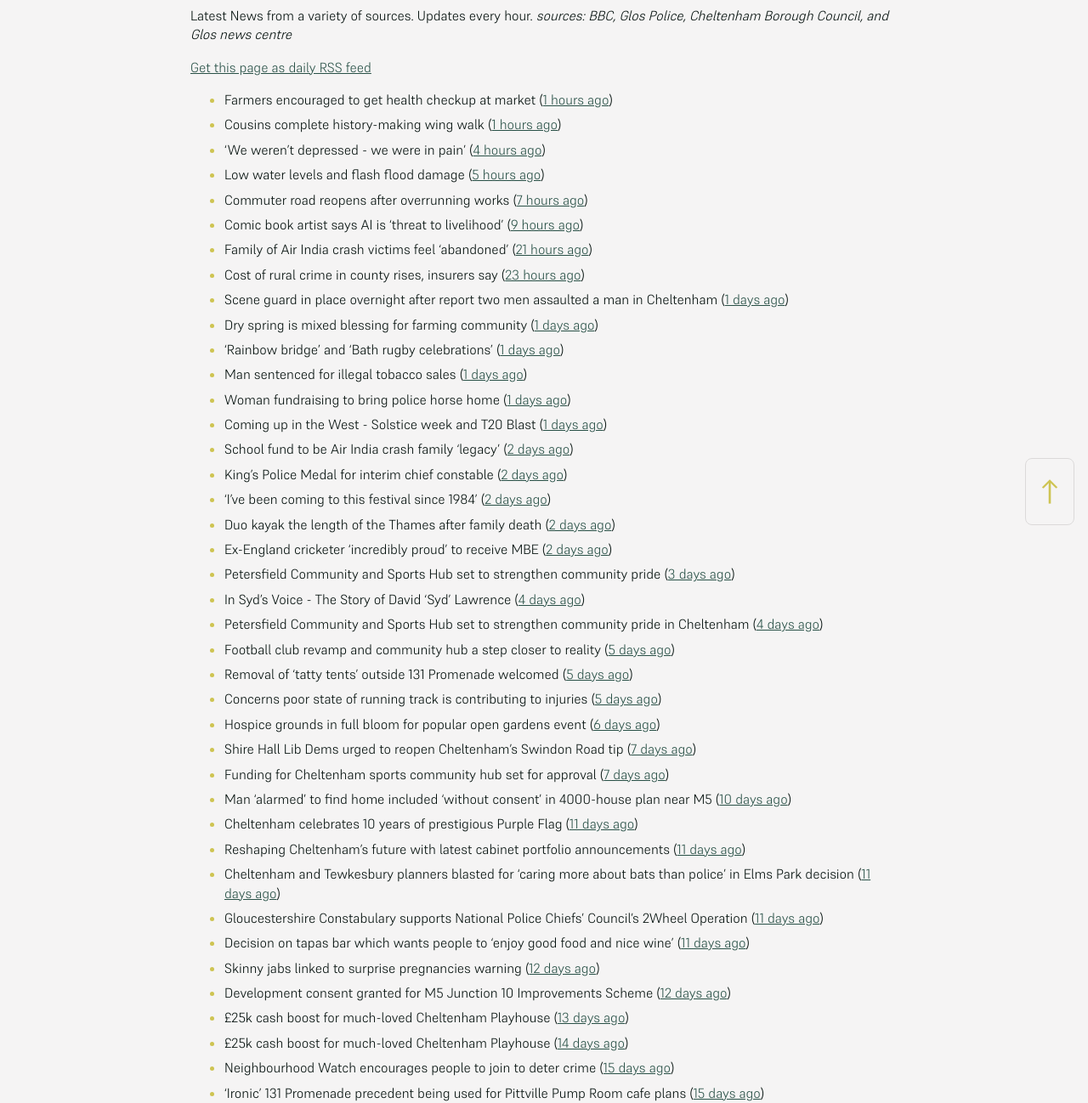
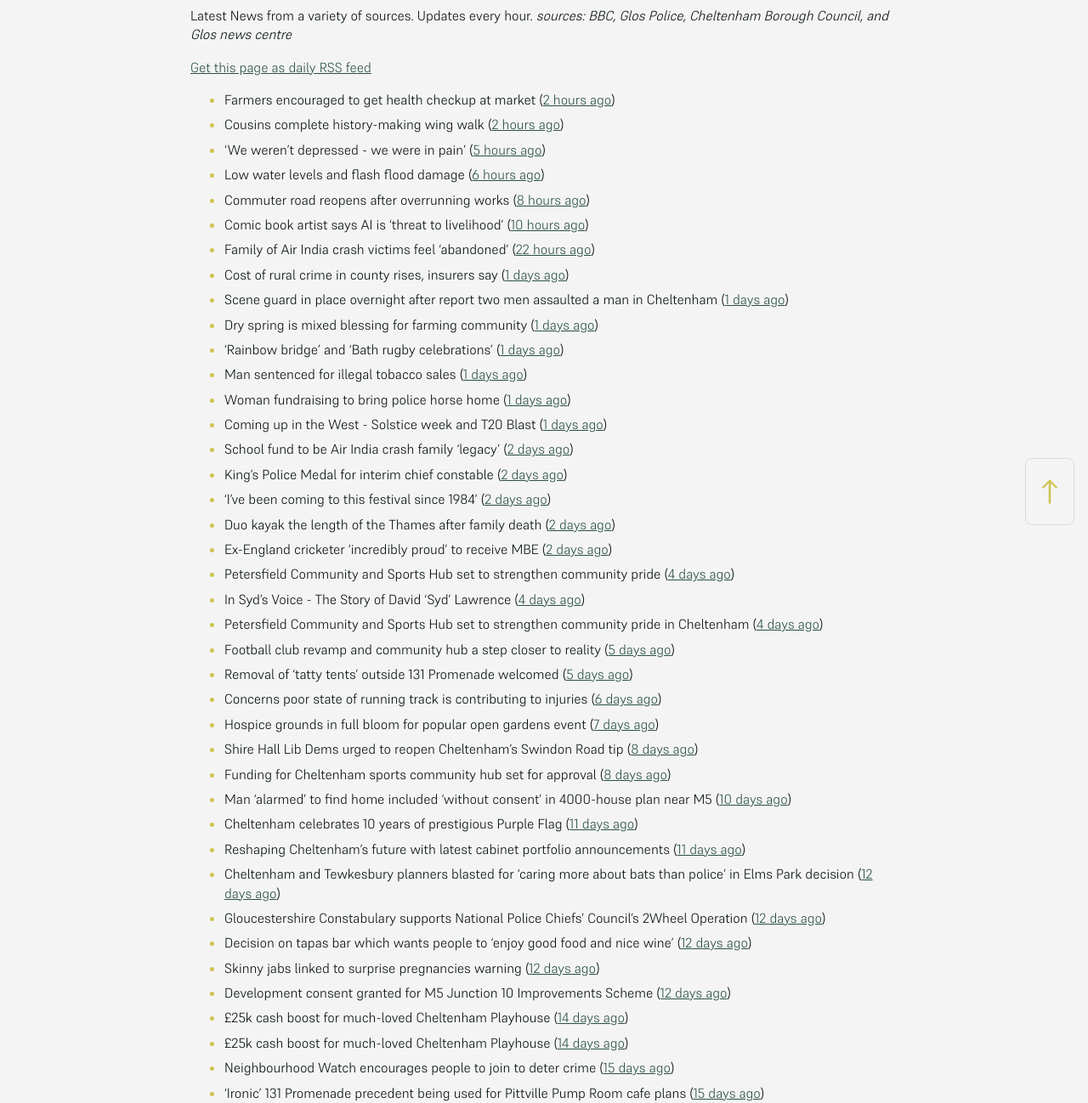
Before and after one commit to mat-0/cheltenham-open-data, a Jekyll site: the page built from _pages/news.md, in a window 1280 px wide. Shown: the part 266-1564 px from the top of the page at 85% size. Built offline with Jekyll 4.4.1, drawn with Linux system fonts in a browser that asks for light colours.

Commit message:
Updated 2025-06-17 15:58:19

```diff
--- a/_pages/news.md
+++ b/_pages/news.md
@@ -12,14 +12,14 @@ _sources: BBC, Glos Police, Cheltenham Borough Council, and Glos news centre_
 [Get this page as daily RSS feed](/daily.rss)
 
 <!-- news_marker starts -->
-- Farmers encouraged to get health checkup at market ([1 hours ago](https://www.bbc.com/news/articles/c5yxyye6rglo))
-- Cousins complete history-making wing walk ([1 hours ago](https://www.bbc.com/news/articles/czxw6npq667o))
-- 'We weren't depressed - we were in pain' ([4 hours ago](https://www.bbc.com/news/articles/cvgv27g4wjno))
-- Low water levels and flash flood damage ([5 hours ago](https://www.bbc.com/news/articles/cn5krq5pgldo))
-- Commuter road reopens after overrunning works ([7 hours ago](https://www.bbc.com/news/articles/c78n5zl514lo))
-- Comic book artist says AI is 'threat to livelihood' ([9 hours ago](https://www.bbc.com/news/articles/cjrnr779z2lo))
-- Family of Air India crash victims feel 'abandoned' ([21 hours ago](https://www.bbc.com/news/articles/c5y0lwreg9qo))
-- Cost of rural crime in county rises, insurers say ([23 hours ago](https://www.bbc.com/news/articles/cje7e8lqvj0o))
+- Farmers encouraged to get health checkup at market ([2 hours ago](https://www.bbc.com/news/articles/c5yxyye6rglo))
+- Cousins complete history-making wing walk ([2 hours ago](https://www.bbc.com/news/articles/czxw6npq667o))
+- 'We weren't depressed - we were in pain' ([5 hours ago](https://www.bbc.com/news/articles/cvgv27g4wjno))
+- Low water levels and flash flood damage ([6 hours ago](https://www.bbc.com/news/articles/cn5krq5pgldo))
+- Commuter road reopens after overrunning works ([8 hours ago](https://www.bbc.com/news/articles/c78n5zl514lo))
+- Comic book artist says AI is 'threat to livelihood' ([10 hours ago](https://www.bbc.com/news/articles/cjrnr779z2lo))
+- Family of Air India crash victims feel 'abandoned' ([22 hours ago](https://www.bbc.com/news/articles/c5y0lwreg9qo))
+- Cost of rural crime in county rises, insurers say ([1 days ago](https://www.bbc.com/news/articles/cje7e8lqvj0o))
 - Scene guard in place overnight after report two men assaulted a man in Cheltenham ([1 days ago](https://gloucesternewscentre.co.uk/scene-guard-in-place-overnight-after-report-two-men-assaulted-a-man-in-cheltenham/))
 - Dry spring is mixed blessing for farming community ([1 days ago](https://www.bbc.com/news/articles/c8d1vglgj9zo))
 - 'Rainbow bridge' and 'Bath rugby celebrations' ([1 days ago](https://www.bbc.com/news/articles/cx2e29jqllgo))
@@ -31,24 +31,24 @@ _sources: BBC, Glos Police, Cheltenham Borough Council, and Glos news centre_
 - 'I've been coming to this festival since 1984' ([2 days ago](https://www.bbc.com/news/articles/clyny53kdg4o))
 - Duo kayak the length of the Thames after family death ([2 days ago](https://www.bbc.com/news/articles/c79ep5dqpd3o))
 - Ex-England cricketer 'incredibly proud' to receive MBE ([2 days ago](https://www.bbc.com/news/articles/cql2qnr0kveo))
-- Petersfield Community and Sports Hub set to strengthen community pride ([3 days ago](https://gloucesternewscentre.co.uk/petersfield-community-and-sports-hub-set-to-strengthen-community-pride/))
+- Petersfield Community and Sports Hub set to strengthen community pride ([4 days ago](https://gloucesternewscentre.co.uk/petersfield-community-and-sports-hub-set-to-strengthen-community-pride/))
 - In Syd's Voice - The Story of David 'Syd' Lawrence ([4 days ago](https://www.bbc.co.uk/sounds/play/p0lj4vvq))
 - Petersfield Community and Sports Hub set to strengthen community pride in Cheltenham ([4 days ago](https://www.cheltenham.gov.uk/news/article/3020/petersfield_community_and_sports_hub_set_to_strengthen_community_pride_in_cheltenham))
 - Football club revamp and community hub a step closer to reality ([5 days ago](https://gloucesternewscentre.co.uk/football-club-revamp-and-community-hub-a-step-closer-to-reality/))
 - Removal of ‘tatty tents’ outside 131 Promenade welcomed ([5 days ago](https://gloucesternewscentre.co.uk/removal-of-tatty-tents-outside-131-promenade-welcomed/))
-- Concerns poor state of running track is contributing to injuries ([5 days ago](https://gloucesternewscentre.co.uk/concerns-poor-state-of-running-track-is-contributing-to-injuries/))
-- Hospice grounds in full bloom for popular open gardens event ([6 days ago](https://gloucesternewscentre.co.uk/hospice-grounds-in-full-bloom-for-popular-open-gardens-event/))
-- Shire Hall Lib Dems urged to reopen Cheltenham’s Swindon Road tip ([7 days ago](https://gloucesternewscentre.co.uk/shire-hall-lib-dems-urged-to-reopen-cheltenhams-swindon-road-tip/))
-- Funding for Cheltenham sports community hub set for approval ([7 days ago](https://gloucesternewscentre.co.uk/funding-for-cheltenham-sports-community-hub-set-for-approval/))
+- Concerns poor state of running track is contributing to injuries ([6 days ago](https://gloucesternewscentre.co.uk/concerns-poor-state-of-running-track-is-contributing-to-injuries/))
+- Hospice grounds in full bloom for popular open gardens event ([7 days ago](https://gloucesternewscentre.co.uk/hospice-grounds-in-full-bloom-for-popular-open-gardens-event/))
+- Shire Hall Lib Dems urged to reopen Cheltenham’s Swindon Road tip ([8 days ago](https://gloucesternewscentre.co.uk/shire-hall-lib-dems-urged-to-reopen-cheltenhams-swindon-road-tip/))
+- Funding for Cheltenham sports community hub set for approval ([8 days ago](https://gloucesternewscentre.co.uk/funding-for-cheltenham-sports-community-hub-set-for-approval/))
 - Man ‘alarmed’ to find home included ‘without consent’ in 4000-house plan near M5 ([10 days ago](https://gloucesternewscentre.co.uk/man-alarmed-to-find-home-included-without-consent-in-4000-house-plan-near-m5/))
 - Cheltenham celebrates 10 years of prestigious Purple Flag ([11 days ago](https://www.cheltenham.gov.uk/news/article/3019/cheltenham_celebrates_10_years_of_prestigious_purple_flag))
 - Reshaping Cheltenham’s future with latest cabinet portfolio announcements ([11 days ago](https://www.cheltenham.gov.uk/news/article/3018/reshaping_cheltenhams_future_with_latest_cabinet_portfolio_announcements))
-- Cheltenham and Tewkesbury planners blasted for ‘caring more about bats than police’ in Elms Park decision ([11 days ago](https://gloucesternewscentre.co.uk/cheltenham-and-tewkesbury-planners-blasted-for-caring-more-about-bats-than-police-in-elms-park-decision/))
-- Gloucestershire Constabulary supports National Police Chiefs’ Council’s 2Wheel Operation ([11 days ago](https://gloucesternewscentre.co.uk/gloucestershire-constabulary-supports-national-police-chiefs-councils-2wheel-operation/))
-- Decision on tapas bar which wants people to ‘enjoy good food and nice wine’ ([11 days ago](https://gloucesternewscentre.co.uk/decision-on-tapas-bar-which-wants-people-to-enjoy-good-food-and-nice-wine/))
+- Cheltenham and Tewkesbury planners blasted for ‘caring more about bats than police’ in Elms Park decision ([12 days ago](https://gloucesternewscentre.co.uk/cheltenham-and-tewkesbury-planners-blasted-for-caring-more-about-bats-than-police-in-elms-park-decision/))
+- Gloucestershire Constabulary supports National Police Chiefs’ Council’s 2Wheel Operation ([12 days ago](https://gloucesternewscentre.co.uk/gloucestershire-constabulary-supports-national-police-chiefs-councils-2wheel-operation/))
+- Decision on tapas bar which wants people to ‘enjoy good food and nice wine’ ([12 days ago](https://gloucesternewscentre.co.uk/decision-on-tapas-bar-which-wants-people-to-enjoy-good-food-and-nice-wine/))
 - Skinny jabs linked to surprise pregnancies warning ([12 days ago](https://www.bbc.co.uk/sounds/play/p0lgh4cd))
 - Development consent granted for M5 Junction 10 Improvements Scheme ([12 days ago](https://gloucesternewscentre.co.uk/development-consent-granted-for-m5-junction-10-improvements-scheme/))
-- £25k cash boost for much-loved Cheltenham Playhouse ([13 days ago](https://gloucesternewscentre.co.uk/25k-cash-boost-for-much-loved-cheltenham-playhouse/))
+- £25k cash boost for much-loved Cheltenham Playhouse ([14 days ago](https://gloucesternewscentre.co.uk/25k-cash-boost-for-much-loved-cheltenham-playhouse/))
 - £25k cash boost for much-loved Cheltenham Playhouse ([14 days ago](https://www.cheltenham.gov.uk/news/article/3017/25k_cash_boost_for_much-loved_cheltenham_playhouse))
 - Neighbourhood Watch encourages people to join to deter crime ([15 days ago](https://gloucesternewscentre.co.uk/neighbourhood-watch-encourages-people-to-join-to-deter-crime/))
 - ‘Ironic’ 131 Promenade precedent being used for Pittville Pump Room cafe plans ([15 days ago](https://gloucesternewscentre.co.uk/ironic-131-promenade-precedent-being-used-for-pittville-pump-room-cafe-plans/))
```
Also changed, not shown: _data/flood.json (+4 -4 lines), _pages/fix-my-street.md (+1 -1 lines), index.md (+5 -5 lines).
